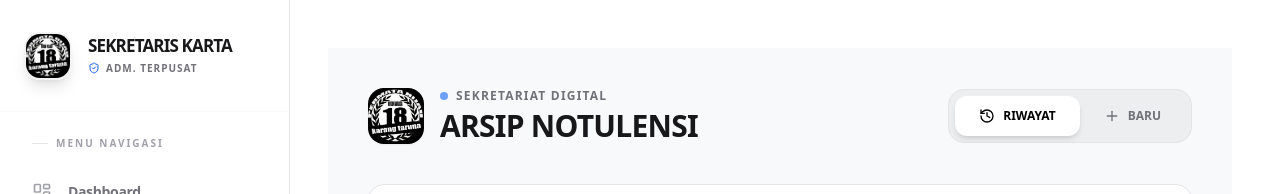
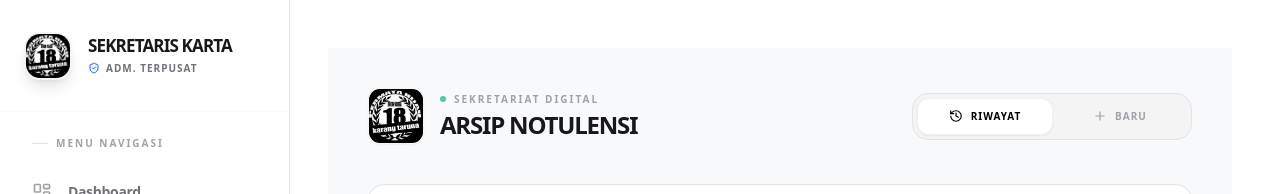
Before and after one commit to MhdGung25/rekap-sekretaris-karta-rw18, a React (Create React App) app: page /notulensi in a window 1280 px wide. Shown: the top 194 px of the page. Built offline with nearby package versions, Linux system fonts and the light colour scheme; no server answers; the database is empty.

Commit message:
Update: Perbaikan fitur auto-capitalize dan tema hitam-putih DataAnggota

```diff
--- a/src/pages/Notulensi.js
+++ b/src/pages/Notulensi.js
@@ -171,27 +171,39 @@ const Notulensi = () => {
         {/* HEADER SECTION */}
 <div className="flex flex-col md:flex-row justify-between items-start md:items-center gap-6 mb-10">
   <div className="flex items-center gap-4">
-            <img src={logoTarka} alt="Logo" className="w-14 h-14 rounded-2xl shadow-sm object-cover" />
+    <img src={logoTarka} alt="Logo" className="w-12 h-12 md:w-14 md:h-14 rounded-xl shadow-sm object-cover border border-zinc-100" />
     <div>
-              <div className="flex items-center gap-2 mb-1">
-                <div className="w-2 h-2 rounded-full bg-blue-500 animate-pulse"></div>
-                <span className="text-xs font-bold text-zinc-500 uppercase tracking-widest">Sekretariat Digital</span>
+      <div className="flex items-center gap-2 mb-0.5">
+        <div className="w-1.5 h-1.5 rounded-full bg-emerald-500 animate-pulse"></div>
+        <span className="text-[10px] font-black text-zinc-400 uppercase tracking-[0.2em]">Sekretariat Digital</span>
       </div>
-              <h1 className="text-2xl md:text-3xl font-black uppercase tracking-tight">
+      <h1 className="text-xl md:text-2xl font-black uppercase tracking-tighter text-zinc-900 leading-tight">
         {activeTab === 'list' ? 'Arsip Notulensi' : 'Buat Notulensi'}
       </h1>
     </div>
   </div>
 
-          {/* TAB SWITCHER */}
-          <div className="flex bg-zinc-200/50 p-1.5 rounded-2xl border border-zinc-200 w-full md:w-auto">
-            <button onClick={() => setActiveTab('list')}
-              className={`flex-1 md:flex-none px-6 py-3 rounded-xl text-xs font-black transition-all uppercase flex items-center justify-center gap-2 ${activeTab === 'list' ? 'bg-white shadow-md text-black' : 'text-zinc-500 hover:text-zinc-700'}`}>
-              <History size={16}/> Riwayat
+  {/* TAB SWITCHER - UKURAN STANDAR & RAPIH */}
+  <div className="flex bg-zinc-100 p-1 rounded-2xl border border-zinc-200 w-full md:w-auto min-w-[280px]">
+    <button
+      onClick={() => setActiveTab('list')}
+      className={`flex-1 px-5 py-2.5 rounded-xl text-[10px] font-black transition-all uppercase flex items-center justify-center gap-2 tracking-widest ${
+        activeTab === 'list'
+        ? 'bg-white shadow-sm text-black border border-zinc-200/50'
+        : 'text-zinc-400 hover:text-zinc-600'
+      }`}
+    >
+      <History size={14}/> RIWAYAT
     </button>
-            <button onClick={() => setActiveTab('form')}
-              className={`flex-1 md:flex-none px-6 py-3 rounded-xl text-xs font-black transition-all uppercase flex items-center justify-center gap-2 ${activeTab === 'form' ? 'bg-white shadow-md text-black' : 'text-zinc-500 hover:text-zinc-700'}`}>
-              <Plus size={16}/> Baru
+    <button
+      onClick={() => setActiveTab('form')}
+      className={`flex-1 px-5 py-2.5 rounded-xl text-[10px] font-black transition-all uppercase flex items-center justify-center gap-2 tracking-widest ${
+        activeTab === 'form'
+        ? 'bg-white shadow-sm text-black border border-zinc-200/50'
+        : 'text-zinc-400 hover:text-zinc-600'
+      }`}
+    >
+      <Plus size={14}/> BARU
     </button>
   </div>
 </div>
```
Lines whose indentation alone changed are shown as unchanged.
